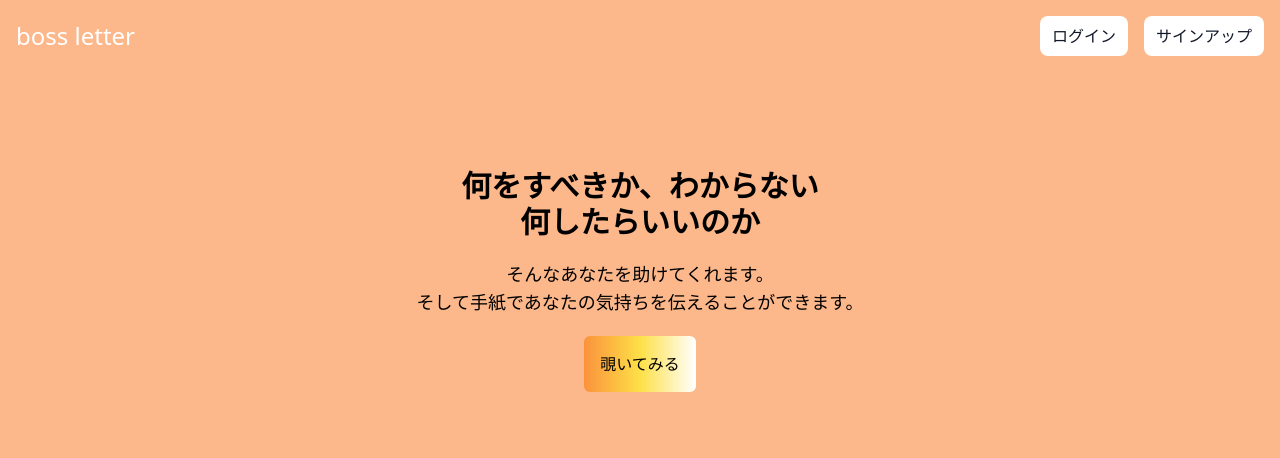
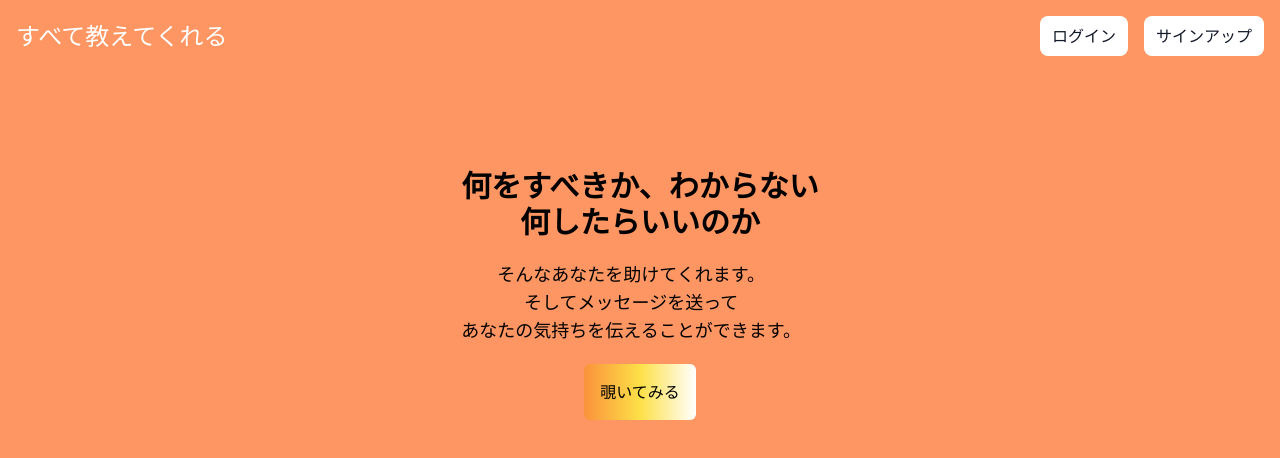
Before and after one commit to ayakuma309/letters_planet_frontend, a Next.js app: page / in a window 1280 px wide. Shown: the top 458 px of the page. Built offline with nearby package versions, Linux system fonts and the light colour scheme.

Commit message:
style: タイトルの変更

```diff
--- a/src/components/Navbar.tsx
+++ b/src/components/Navbar.tsx
@@ -9,7 +9,7 @@ const Navbar = () => {
       <div className="container mx-auto flex justify-between items-center">
         <h1 className="font-semibold text-xl">
           <Link href="/" className="text-2xl font-medium">
-            boss letter
+            すべて教えてくれる
           </Link>
         </h1>
         <nav>
--- a/src/pages/index.tsx
+++ b/src/pages/index.tsx
@@ -11,11 +11,11 @@ export default function Home() {
                 <h1 className="md:mb-5 text-xl md:text-2xl lg:text-3xl font-bold">
                   何をすべきか、わからない<br/>何したらいいのか
                 </h1>
-                <p className="mt-3 mb-5 md:text-lg hidden sm:flex">
-                  そんなあなたを助けてくれます。<br />そして手紙であなたの気持ちを伝えることができます。
+                <p className="mt-3 mb-5 md:text-lg sm:flex">
+                  そんなあなたを助けてくれます。<br />そしてメッセージを送って<br />あなたの気持ちを伝えることができます。
                 </p>
                 <Link href="/random_page">
-                  <button className="p-4 rounded-md btn border-none hidden sm:inline-block bg-gradient-to-r from-orange-400 via-yellow-300 to-white hover:bg-gradient-to-r hover:from-white hover:via-yellow-300 hover:to-orange-400">
+                  <button className="p-4 rounded-md btn border-none sm:inline-block bg-gradient-to-r from-orange-400 via-yellow-300 to-white hover:bg-gradient-to-r hover:from-white hover:via-yellow-300 hover:to-orange-400">
                     覗いてみる
                   </button>
                 </Link>
--- a/src/styles/globals.css
+++ b/src/styles/globals.css
@@ -3,5 +3,5 @@
 @tailwind utilities;
 
 body {
-  background-color: #fcb78b;
+  background-color: #fd9662;
 }
```
